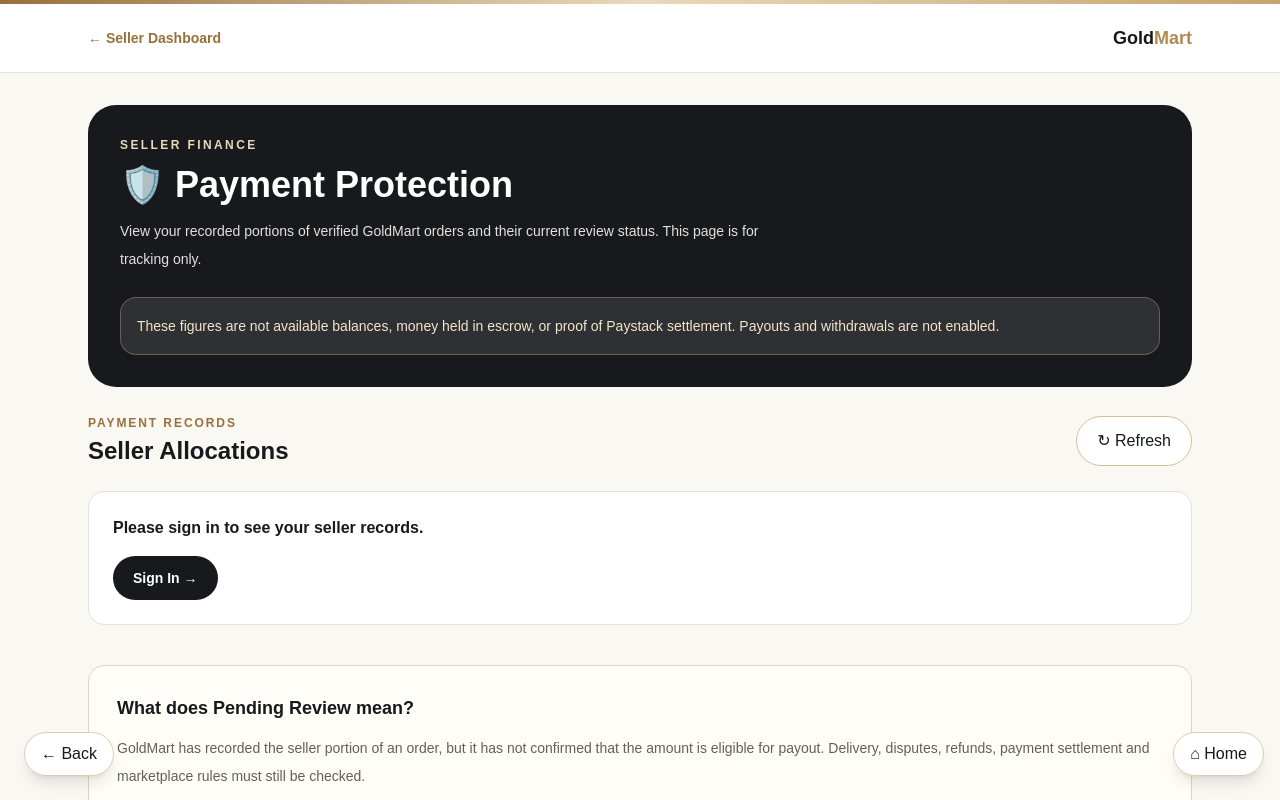
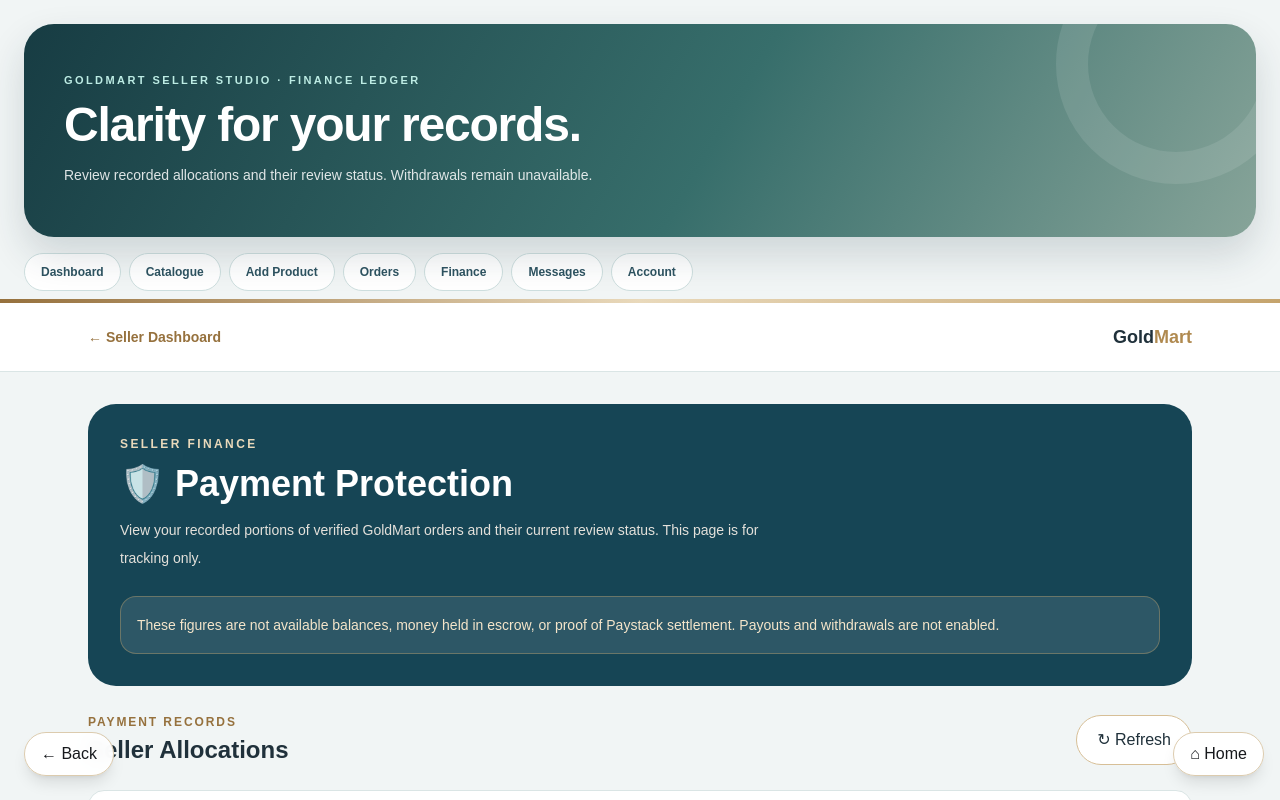
Before and after one commit to oscar1-max/Gold-mart-Ybsr, a Next.js app: page /seller/payment-protection in a window 1280 px wide. Shown: the top 800 px of the page. Built offline with nearby package versions, Linux system fonts and the light colour scheme.

Commit message:
Design distinct Seller Studio Finance Ledger experience while preserving existing actions

```diff
--- a/app/seller/payment-protection/page.tsx
+++ b/app/seller/payment-protection/page.tsx
@@ -255,10 +255,28 @@ export default function SellerPaymentProtectionPage() {
   }
 
   return (
-    <main className="min-h-screen bg-[#FAF8F3] pb-20 text-[#17191D]">
+    <main className="min-h-screen bg-[#F1F5F5] pb-28 text-[#20313B] md:pb-14">
+      <div className="mx-auto max-w-7xl px-4 pt-6 sm:px-6">
+        <section className="relative overflow-hidden rounded-[30px] px-6 py-9 text-white shadow-[0_18px_38px_rgba(24,51,62,0.16)] sm:px-10 sm:py-12" style={{background:"linear-gradient(120deg,#173C43,#376E6B 56%,#87A499)"}}>
+          <div className="pointer-events-none absolute -right-10 -top-20 h-60 w-60 rounded-full border-[32px] border-white/10" aria-hidden="true"/>
+          <div className="relative"><p className="text-[11px] font-black uppercase tracking-[0.22em] text-[#BDECE4]">GOLDMART SELLER STUDIO · Finance Ledger</p>
+          <h2 className="mt-3 text-3xl font-black tracking-tight sm:text-5xl">Clarity for your records.</h2>
+          <p className="mt-3 max-w-xl text-sm leading-7 text-white/85">Review recorded allocations and their review status. Withdrawals remain unavailable.</p></div>
+        </section>
+        <nav aria-label="Seller Studio navigation" className="og-scrollbar mt-4 flex gap-2 overflow-x-auto pb-2">
+          <Link href="/seller" className="shrink-0 rounded-full border border-[#CEDFDF] bg-white px-4 py-2.5 text-xs font-bold text-[#2E5361] transition hover:border-[#70A9A8] hover:bg-[#E9F3F2]">Dashboard</Link>
+          <Link href="/seller/products" className="shrink-0 rounded-full border border-[#CEDFDF] bg-white px-4 py-2.5 text-xs font-bold text-[#2E5361] transition hover:border-[#70A9A8] hover:bg-[#E9F3F2]">Catalogue</Link>
+          <Link href="/seller/products/new" className="shrink-0 rounded-full border border-[#CEDFDF] bg-white px-4 py-2.5 text-xs font-bold text-[#2E5361] transition hover:border-[#70A9A8] hover:bg-[#E9F3F2]">Add Product</Link>
+          <Link href="/seller/orders" className="shrink-0 rounded-full border border-[#CEDFDF] bg-white px-4 py-2.5 text-xs font-bold text-[#2E5361] transition hover:border-[#70A9A8] hover:bg-[#E9F3F2]">Orders</Link>
+          <Link href="/seller/payment-protection" className="shrink-0 rounded-full border border-[#CEDFDF] bg-white px-4 py-2.5 text-xs font-bold text-[#2E5361] transition hover:border-[#70A9A8] hover:bg-[#E9F3F2]">Finance</Link>
+          <Link href="/chat" className="shrink-0 rounded-full border border-[#CEDFDF] bg-white px-4 py-2.5 text-xs font-bold text-[#2E5361] transition hover:border-[#70A9A8] hover:bg-[#E9F3F2]">Messages</Link>
+          <Link href="/account" className="shrink-0 rounded-full border border-[#CEDFDF] bg-white px-4 py-2.5 text-xs font-bold text-[#2E5361] transition hover:border-[#70A9A8] hover:bg-[#E9F3F2]">Account</Link>
+        </nav>
+      </div>
+
       <div className="h-1 bg-gradient-to-r from-[#96713D] via-[#E9D9BB] to-[#C5A46D]" />
 
-      <header className="border-b border-[#E8E1D5] bg-white">
+      <header className="border-b border-[#DAE5E5] bg-white">
         <div className="mx-auto flex max-w-6xl items-center justify-between gap-3 px-4 py-5 sm:px-6">
           <Link
             href="/seller"
@@ -277,7 +295,7 @@ export default function SellerPaymentProtectionPage() {
       </header>
 
       <div className="mx-auto max-w-6xl px-4 py-8 sm:px-6">
-        <section className="rounded-[28px] bg-[#17191D] px-6 py-8 text-white sm:px-8">
+        <section className="rounded-[28px] bg-[#164555] px-6 py-8 text-white sm:px-8">
           <p className="text-xs font-bold uppercase tracking-[0.2em] text-[#E9D9BB]">
             Seller Finance
           </p>
@@ -322,7 +340,7 @@ export default function SellerPaymentProtectionPage() {
         </div>
 
         {needsLogin && (
-          <section className="mt-6 rounded-2xl border border-[#E8E1D5] bg-white p-6">
+          <section className="mt-6 rounded-2xl border border-[#DAE5E5] bg-white p-6">
             <p className="font-semibold">
               Please sign in to see your seller records.
             </p>
@@ -348,7 +366,7 @@ export default function SellerPaymentProtectionPage() {
         {!needsLogin && !error && (
           <>
             <section className="mt-6 grid gap-4 sm:grid-cols-2">
-              <div className="rounded-2xl border border-[#E8E1D5] bg-white p-6">
+              <div className="rounded-2xl border border-[#DAE5E5] bg-white p-6">
                 <p className="text-sm text-[#74716B]">
                   Allocation Records
                 </p>
@@ -358,7 +376,7 @@ export default function SellerPaymentProtectionPage() {
                 </p>
               </div>
 
-              <div className="rounded-2xl border border-[#E8E1D5] bg-white p-6">
+              <div className="rounded-2xl border border-[#DAE5E5] bg-white p-6">
                 <p className="text-sm text-[#74716B]">
                   Withdrawal Availability
                 </p>
@@ -380,7 +398,7 @@ export default function SellerPaymentProtectionPage() {
               </p>
 
               {summaryRows.length === 0 ? (
-                <div className="mt-4 rounded-2xl border border-[#E8E1D5] bg-white p-6 text-sm text-[#74716B]">
+                <div className="mt-4 rounded-2xl border border-[#DAE5E5] bg-white p-6 text-sm text-[#74716B]">
                   {loading
                     ? "Loading totals..."
                     : "No allocations recorded yet."}
@@ -390,7 +408,7 @@ export default function SellerPaymentProtectionPage() {
                   {summaryRows.map((row, index) => (
                     <div
                       key={`${row.currency}-${row.status}-${index}`}
-                      className="rounded-2xl border border-[#E8E1D5] bg-white p-5"
+                      className="rounded-2xl border border-[#DAE5E5] bg-white p-5"
                     >
                       <StatusBadge status={row.status} />
 
@@ -423,11 +441,11 @@ export default function SellerPaymentProtectionPage() {
               </div>
 
               {loading ? (
-                <div className="mt-4 rounded-2xl border border-[#E8E1D5] bg-white p-8 text-center text-sm text-[#74716B]">
+                <div className="mt-4 rounded-2xl border border-[#DAE5E5] bg-white p-8 text-center text-sm text-[#74716B]">
                   Loading seller allocation records...
                 </div>
               ) : allocations.length === 0 ? (
-                <div className="mt-4 rounded-2xl border border-[#E8E1D5] bg-white p-8 text-center">
+                <div className="mt-4 rounded-2xl border border-[#DAE5E5] bg-white p-8 text-center">
                   <div className="text-3xl">
                     📋
                   </div>
@@ -449,7 +467,7 @@ export default function SellerPaymentProtectionPage() {
                   {allocations.map((allocation) => (
                     <article
                       key={allocation.id}
-                      className="rounded-2xl border border-[#E8E1D5] bg-white p-5 shadow-sm sm:p-6"
+                      className="rounded-2xl border border-[#DAE5E5] bg-white p-5 shadow-sm sm:p-6"
                     >
                       <div className="flex flex-wrap items-start justify-between gap-3">
                         <div>
```
